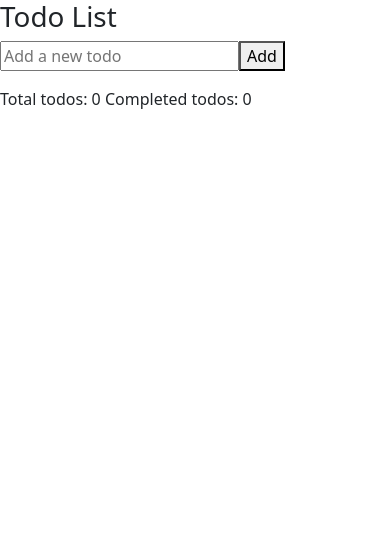
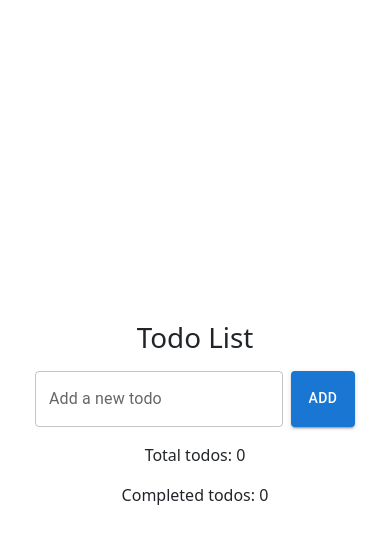
Before and after one commit to ahmednour3123/todo-list-task, a React (Create React App) app: page / in a window 390 px wide. Shown: the top 540 px of the page. Built offline with nearby package versions, Linux system fonts and the light colour scheme.

Commit message:
add design using material ui and Implement responsive for mobiles using use media query hook

```diff
--- a/src/components/todoList.js
+++ b/src/components/todoList.js
@@ -1,8 +1,15 @@
 import React, { useState, useCallback, useMemo } from 'react';
+import TextField from '@mui/material/TextField';
+import Button from '@mui/material/Button';
+import Checkbox from '@mui/material/Checkbox';
+import IconButton from '@mui/material/IconButton';
+import DeleteIcon from '@mui/icons-material/Delete';
+import { useMediaQuery } from '@mui/material';
 
 const TodoList = () => {
   const [todos, setTodos] = useState([]);
   const [inputValue, setInputValue] = useState('');
+  const isSmallScreen = useMediaQuery('(max-width:600px)');
 
   const addTodo = useCallback((e) => {
     e.preventDefault();
@@ -14,12 +21,12 @@ const TodoList = () => {
 
   const toggleTodo = useCallback((id) => {
     setTodos(
-      todos.map((todo) => (todo.id === id? {...todo, completed:!todo.completed } : todo))
+      todos.map((todo) => (todo.id === id ? { ...todo, completed: !todo.completed } : todo))
     );
   }, [todos]);
 
   const deleteTodo = useCallback((id) => {
-    setTodos(todos.filter((todo) => todo.id!== id));
+    setTodos(todos.filter((todo) => todo.id !== id));
   }, [todos]);
 
   const todoItems = useMemo(() => {
@@ -42,47 +49,58 @@ const TodoList = () => {
   }, [todos]);
 
   return (
-    <div>
-      <h1>Todo List</h1>
-      <TodoForm inputValue={inputValue} onAdd={addTodo} onChange={setInputValue} />
-      <ul>
-        {todoItems}
-      </ul>
-      <p>
-        Total todos: {totalTodos} Completed todos: {completedTodos}
-      </p>
+    <div style={{ display: 'flex', justifyContent: 'center', alignItems: 'center', minHeight: '100vh' }}>
+      <div style={{ maxWidth: 400, padding: 16 }}>
+        <h1 style={{ textAlign: 'center', marginBottom: 16 }}>Todo List</h1>
+        <TodoForm inputValue={inputValue} onAdd={addTodo} onChange={setInputValue} />
+        <ul>{todoItems}</ul>
+        <p style={{ textAlign: 'center', marginTop: 16 }}>
+          Total todos: {totalTodos}
+        </p>
+        <p style={{ textAlign: 'center', marginTop: 16 }}>
+          Completed todos: {completedTodos}
+        </p>
+      </div>
     </div>
   );
 };
 
 const TodoForm = ({ inputValue, onAdd, onChange }) => {
   return (
-    <form onSubmit={onAdd}>
-      <input
-        type="text"
+    <form onSubmit={onAdd} style={{ display: 'flex', marginBottom: 16 }}>
+      <TextField
+        variant="outlined"
+        label="Add a new todo"
         value={inputValue}
         onChange={(e) => onChange(e.target.value)}
-        placeholder="Add a new todo"
+        style={{ flex: 1, marginRight: 8 }}
       />
-      <button type="submit">Add</button>
+      <Button type="submit" variant="contained" color="primary">
+        Add
+      </Button>
     </form>
   );
 };
 
 const TodoItem = ({ todo, onToggle, onDelete }) => {
   return (
-    <li>
-      <input
-        type="checkbox"
+    <li style={{ display: 'flex', alignItems: 'center', marginBottom: 8 }}>
+      <Checkbox
         checked={todo.completed}
         onChange={() => onToggle(todo.id)}
       />
-      <span style={{ textDecoration: todo.completed? 'line-through' : 'none' }}>
+      <span
+        style={{
+          textDecoration: todo.completed ? 'line-through' : 'none',
+          marginLeft: 8,
+          flex: 1
+        }}
+      >
         {todo.content}
       </span>
-      <button type="button" onClick={() => onDelete(todo.id)}>
-        Delete
-      </button>
+      <IconButton onClick={() => onDelete(todo.id)} style={{ marginLeft: 'auto' }}>
+        <DeleteIcon />
+      </IconButton>
     </li>
   );
 };
```
